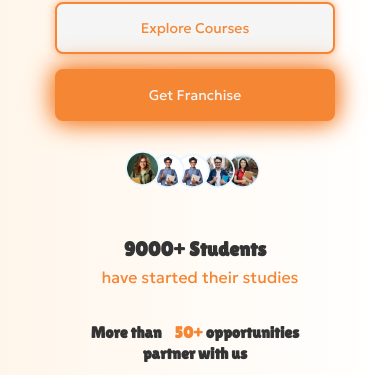
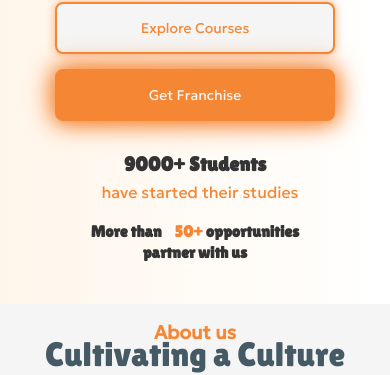
Before and after one commit to cascade-technologies-solutions/Sparkids-deployed, a React (Create React App) app: page /#/ in a window 390 px wide. Shown: the part 884-1259 px from the top of the page. Built offline with nearby package versions, Linux system fonts and the light colour scheme; a web font is replaced by a local one.

Commit message:
removed avathars

```diff
--- a/src/components/Hero.jsx
+++ b/src/components/Hero.jsx
@@ -1,11 +1,6 @@
 
 import { Link } from "react-router-dom";
 import React from 'react';
-import person from '../Assets/home-img/person.png';
-import person1 from '../Assets/home-img/person1.png';
-import person2 from '../Assets/home-img/person2.png';
-import person3 from '../Assets/home-img/person3.png';
-import person4 from '../Assets/home-img/person4.png';
 import brainleft from '../Assets/home-img/brain-img/brainleft.png';
 import brainright from '../Assets/home-img/brain-img/brainright.png';
 import bulb from '../Assets/home-img/brain-img/bulb.png';
@@ -35,13 +30,6 @@ const Hero = () => {
           <Link to="/franchise" className="opportunity-btn glow">Get Franchise</Link>
         </div>
         <div className="hero-stats">
-          <div className="stats-images">
-            <img src={person} alt="Student 1" />
-            <img src={person1} alt="Student 2" />
-            <img src={person2} alt="Student 3" />
-            <img src={person3} alt="Student 4" />
-            <img src={person4} alt="Student 5" />
-          </div>
           <p className="stats-text">
             <h1>9000+ Students <br /><span className="highlight"> have started their studies </span> </h1>
           </p>
--- a/src/styles/hero.css
+++ b/src/styles/hero.css
@@ -113,50 +113,7 @@
   align-items: center;
   justify-content: center;
   margin-top: 30px;
-  gap: 20px;
-  flex-wrap: wrap;
-}
-
-.hero-stats .stats-images {
-  position: relative;
-  width: 170px;
-  height: 50px;
-  overflow: visible;
-  flex-shrink: 0;
-}
-
-.hero-stats .stats-images img {
-  position: absolute;
-  width: 44.5px;
-  height: 44.5px;
-  border-radius: 50%;
-  object-fit: cover;
-}
-
-.hero-stats .stats-images img:nth-child(1) {
-  top: 0;
-  left: 0;
-  z-index: 5;
-}
-
-.hero-stats .stats-images img:nth-child(2) {
-  left: 30px;
-  z-index: 4;
-}
-
-.hero-stats .stats-images img:nth-child(3) {
-  left: 60px;
-  z-index: 3;
-}
-
-.hero-stats .stats-images img:nth-child(4) {
-  left: 90px;
-  z-index: 2;
-}
-
-.hero-stats .stats-images img:nth-child(5) {
-  left: 120px;
-  z-index: 1;
+  width: 100%;
 }
 
 .stats-text {
@@ -164,9 +121,9 @@
   color: var(--highlight-color);
   font-family: lilita one;
   line-height: 30px;
-  margin-left: 0;
-  flex: 1;
+  margin: 0;
   text-align: center;
+  width: 100%;
 }
 
 .stats-text h1 {
@@ -568,7 +525,8 @@
     margin-top: 30px;
     flex-direction: column;
     align-items: center;
-    gap: 15px;
+    justify-content: center;
+    width: 100%;
   }
 
   .opportunity-note {
@@ -756,58 +714,16 @@
     display: flex;
     flex-direction: column;
     align-items: center;
-    gap: 15px;
+    justify-content: center;
     margin-top: 30px;
     margin-bottom: 20px;
-  }
-
-  .hero-stats .stats-images {
-    display: flex;
-    justify-content: center;
-    align-items: center;
-    width: 140px;
-    height: 40px;
-    position: relative;
-    margin: 0 auto;
-    overflow: visible;
-  }
-
-  .hero-stats .stats-images img {
-    width: 35px;
-    height: 35px;
-    position: absolute;
-    border-radius: 50%;
-    object-fit: cover;
-  }
-
-  .hero-stats .stats-images img:nth-child(1) {
-    left: 0;
-    z-index: 5;
-  }
-
-  .hero-stats .stats-images img:nth-child(2) {
-    left: 25px;
-    z-index: 4;
-  }
-
-  .hero-stats .stats-images img:nth-child(3) {
-    left: 50px;
-    z-index: 3;
-  }
-
-  .hero-stats .stats-images img:nth-child(4) {
-    left: 75px;
-    z-index: 2;
-  }
-
-  .hero-stats .stats-images img:nth-child(5) {
-    left: 100px;
-    z-index: 1;
+    width: 100%;
   }
 
   .hero-stats .stats-text {
-    margin-left: 0;
+    margin: 0;
     text-align: center;
+    width: 100%;
   }
 
   .hero-stats .stats-text h1 {
@@ -1292,32 +1208,6 @@
       font-size: 14px;
     }
 
-    .hero-stats .stats-images {
-      width: 110px;
-      height: 35px;
-    }
-
-    .hero-stats .stats-images img {
-      width: 35px;
-      height: 35px;
-    }
-
-    .hero-stats .stats-images img:nth-child(2) {
-      left: 20px;
-    }
-
-    .hero-stats .stats-images img:nth-child(3) {
-      left: 40px;
-    }
-
-    .hero-stats .stats-images img:nth-child(4) {
-      left: 60px;
-    }
-
-    .hero-stats .stats-images img:nth-child(5) {
-      left: 80px;
-    }
-
     .opportunity-note {
       font-size: 14px;
     }
@@ -1447,32 +1337,6 @@
       max-width: 220px;
     }
 
-    .hero-stats .stats-images {
-      width: 100px;
-      height: 28px;
-    }
-
-    .hero-stats .stats-images img {
-      width: 28px;
-      height: 28px;
-    }
-
-    .hero-stats .stats-images img:nth-child(2) {
-      left: 18px;
-    }
-
-    .hero-stats .stats-images img:nth-child(3) {
-      left: 36px;
-    }
-
-    .hero-stats .stats-images img:nth-child(4) {
-      left: 54px;
-    }
-
-    .hero-stats .stats-images img:nth-child(5) {
-      left: 72px;
-    }
-
     .hero-stats .stats-text h1 {
       font-size: 16px;
     }
@@ -1647,32 +1511,6 @@
     font-size: 24px;
   }
 
-  .hero-stats .stats-images {
-    width: 204px;
-    height: 60px;
-  }
-
-  .hero-stats .stats-images img {
-    width: 53px;
-    height: 53px;
-  }
-
-  .hero-stats .stats-images img:nth-child(2) {
-    left: 36px;
-  }
-
-  .hero-stats .stats-images img:nth-child(3) {
-    left: 72px;
-  }
-
-  .hero-stats .stats-images img:nth-child(4) {
-    left: 108px;
-  }
-
-  .hero-stats .stats-images img:nth-child(5) {
-    left: 144px;
-  }
-
   .partner-image {
     max-width: 845px;
   }
@@ -1762,32 +1600,6 @@
     font-size: 30px;
   }
 
-  .hero-stats .stats-images {
-    width: 255px;
-    height: 75px;
-  }
-
-  .hero-stats .stats-images img {
-    width: 67px;
-    height: 67px;
-  }
-
-  .hero-stats .stats-images img:nth-child(2) {
-    left: 45px;
-  }
-
-  .hero-stats .stats-images img:nth-child(3) {
-    left: 90px;
-  }
-
-  .hero-stats .stats-images img:nth-child(4) {
-    left: 135px;
-  }
-
-  .hero-stats .stats-images img:nth-child(5) {
-    left: 180px;
-  }
-
   .partner-image {
     max-width: 1056px;
   }
@@ -1877,32 +1689,6 @@
     font-size: 40px;
   }
 
-  .hero-stats .stats-images {
-    width: 340px;
-    height: 100px;
-  }
-
-  .hero-stats .stats-images img {
-    width: 89px;
-    height: 89px;
-  }
-
-  .hero-stats .stats-images img:nth-child(2) {
-    left: 60px;
-  }
-
-  .hero-stats .stats-images img:nth-child(3) {
-    left: 120px;
-  }
-
-  .hero-stats .stats-images img:nth-child(4) {
-    left: 180px;
-  }
-
-  .hero-stats .stats-images img:nth-child(5) {
-    left: 240px;
-  }
-
   .partner-image {
     max-width: 1408px;
   }
```
